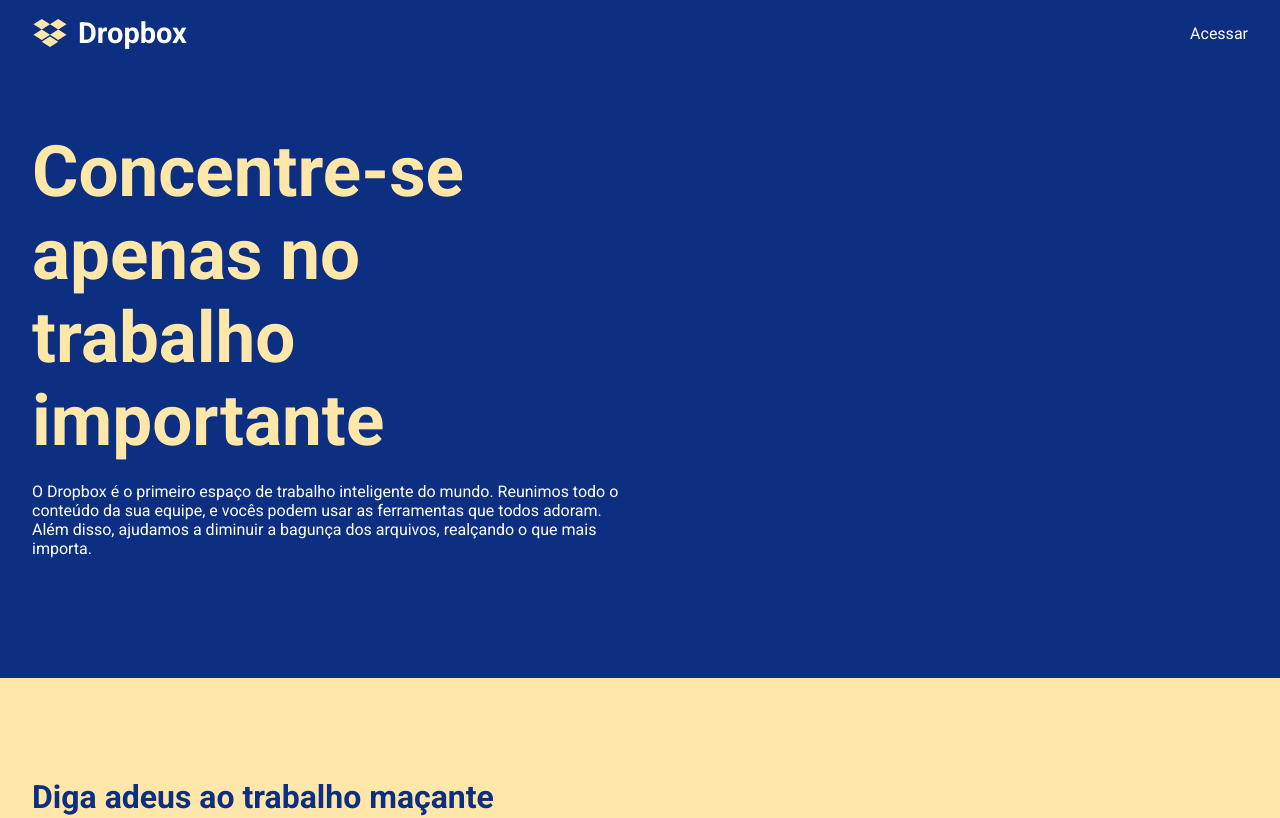
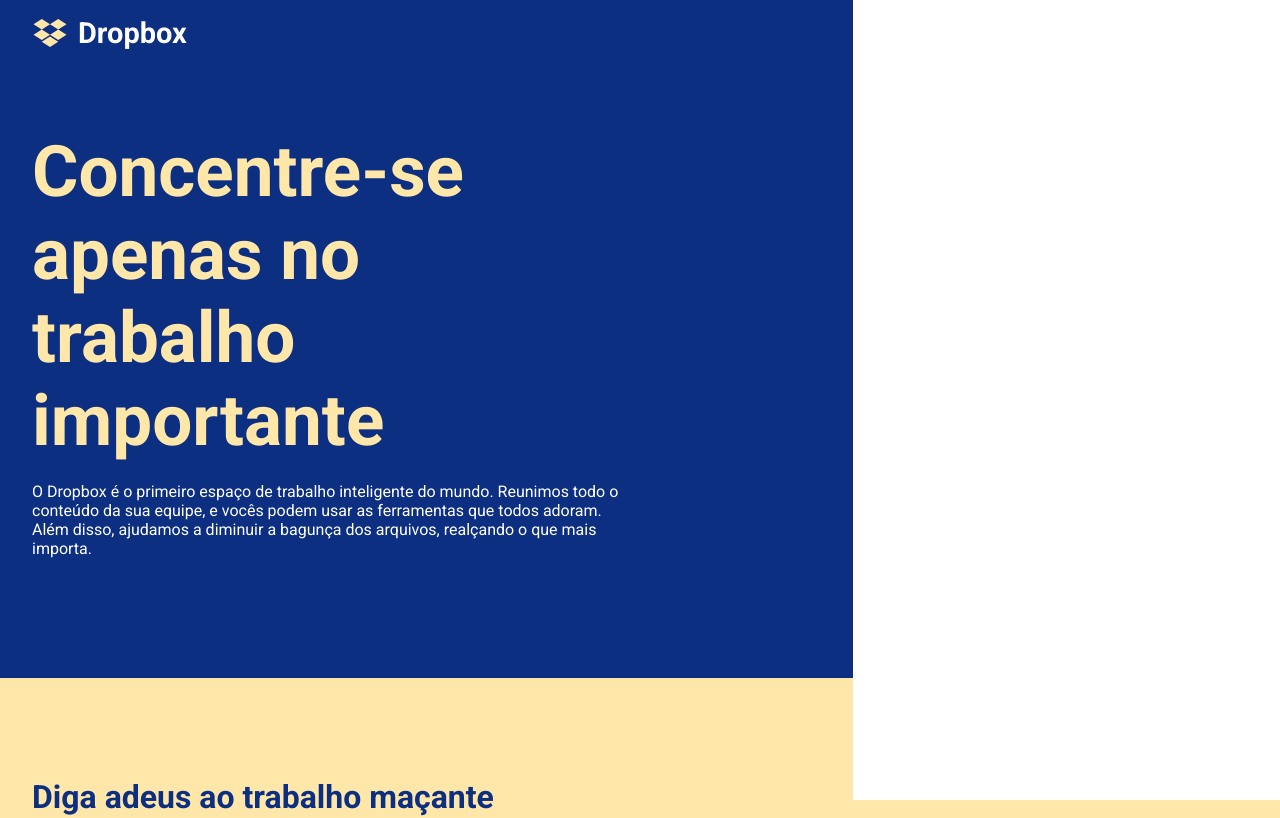
Before and after one commit to victorfariasoliveira/DropboxCloneHomeUi, a React (Create React App) app: page / in a window 1280 px wide. Shown: the top 818 px of the page. Built offline with nearby package versions, Linux system fonts and the light colour scheme.

Commit message:
feature: adicionado SideMenu

```diff
--- a/src/App.tsx
+++ b/src/App.tsx
@@ -2,6 +2,7 @@
 import GlobalStyles from './styles/GlobalStyles';
 
 import Section from './components/Section'
+import SideMenu from './components/SideMenu'
 import texts from './data'
 
 function App() {
@@ -36,6 +37,8 @@
       title={texts[4].title}
       description={texts[4].description}
     />
+
+    <SideMenu />
     <GlobalStyles />
     </>
   );
--- a/src/components/Section/index.tsx
+++ b/src/components/Section/index.tsx
@@ -17,7 +17,7 @@
 const Section: React.FC<Props> = ({ variant, title, description }) => {
   const buttonVariant = Math.round(Math.random());
 
-  return (
+  return  (
     <Container className={variant}>
       <HeaderWrapper>
         <Header>
--- /dev/null
+++ b/src/components/SideMenu/index.tsx
@@ -0,0 +1,34 @@
+import React, { useEffect, useState } from 'react';
+
+import { Container } from './styles';
+
+const scrollThreshold = 300;
+
+const SideMenu: React.FC = ({ children }) => {
+  const [scrollY, setScrollY] = useState(0);
+  const [isActive, setIsActive] = useState(true);
+
+  useEffect(() => {
+    function onScroll() {
+      setScrollY(window.scrollY);
+      setIsActive(false);
+    };
+
+    window.addEventListener('scroll', onScroll)
+
+    return () => window.removeEventListener('scroll', onScroll)
+  }, []);
+
+  const classes = [
+    isActive ? 'open' : '',
+    scrollY <= scrollThreshold ? 'scrollOpen': ''
+  ]
+
+  const className = classes.join(' ').trim();
+
+  return (
+    <Container className={className}>{children}</Container>
+  )
+}
+
+export default SideMenu;
--- /dev/null
+++ b/src/components/SideMenu/styles.ts
@@ -0,0 +1,40 @@
+import styled from 'styled-components';
+
+export const Container = styled.div`
+  z-index: 10;
+
+  position: fixed;
+  top: 0;
+  right: 0;
+
+  width: 100%;
+  height: 100%;
+
+  background: var(--color-tertiary);
+
+  @media (min-width: 1024px) {
+    width: calc(100% /3);
+    box-shadow: -7px 0 5px -6 rba(0, 0, 0, 0.075);
+  };
+
+  @media (min-width: 1440px) {
+    width: calc(480px + ((100vw - 1440px) / 2));
+  };
+
+  transform: translateX(100%);
+  transition: 0.5s transform cubic-bezier(0.5, 0, 0, 1);
+
+  &.open {
+    transform: translateX(0);
+  };
+
+  @media (min-width: 1024px) {
+    &.scrollOpen {
+      transform: translateX(0);
+    };
+
+    &.scrollOpen .action--close {
+      display: none;
+    };
+  }
+`;
```
Also changed, not shown: 1 other file (tests, documents, lock files or other folders).
